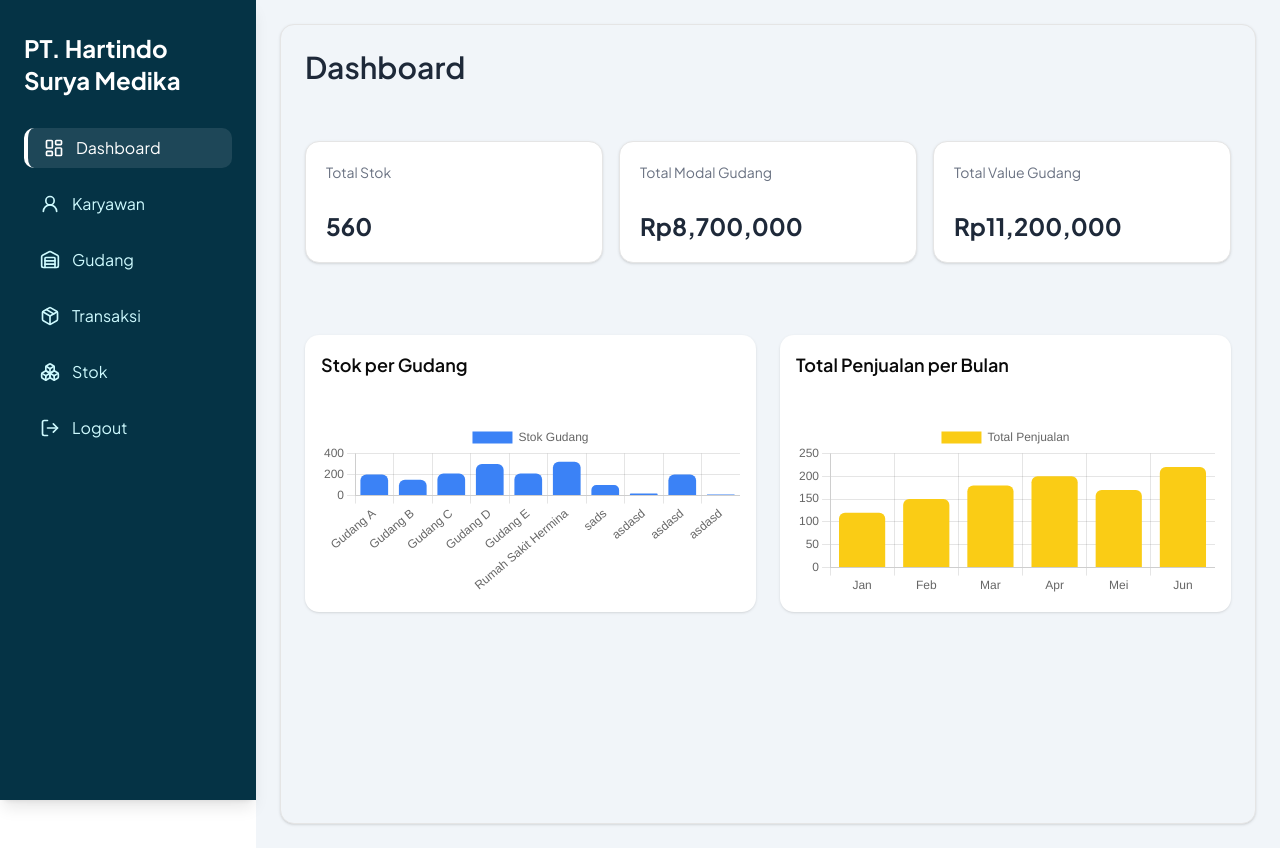
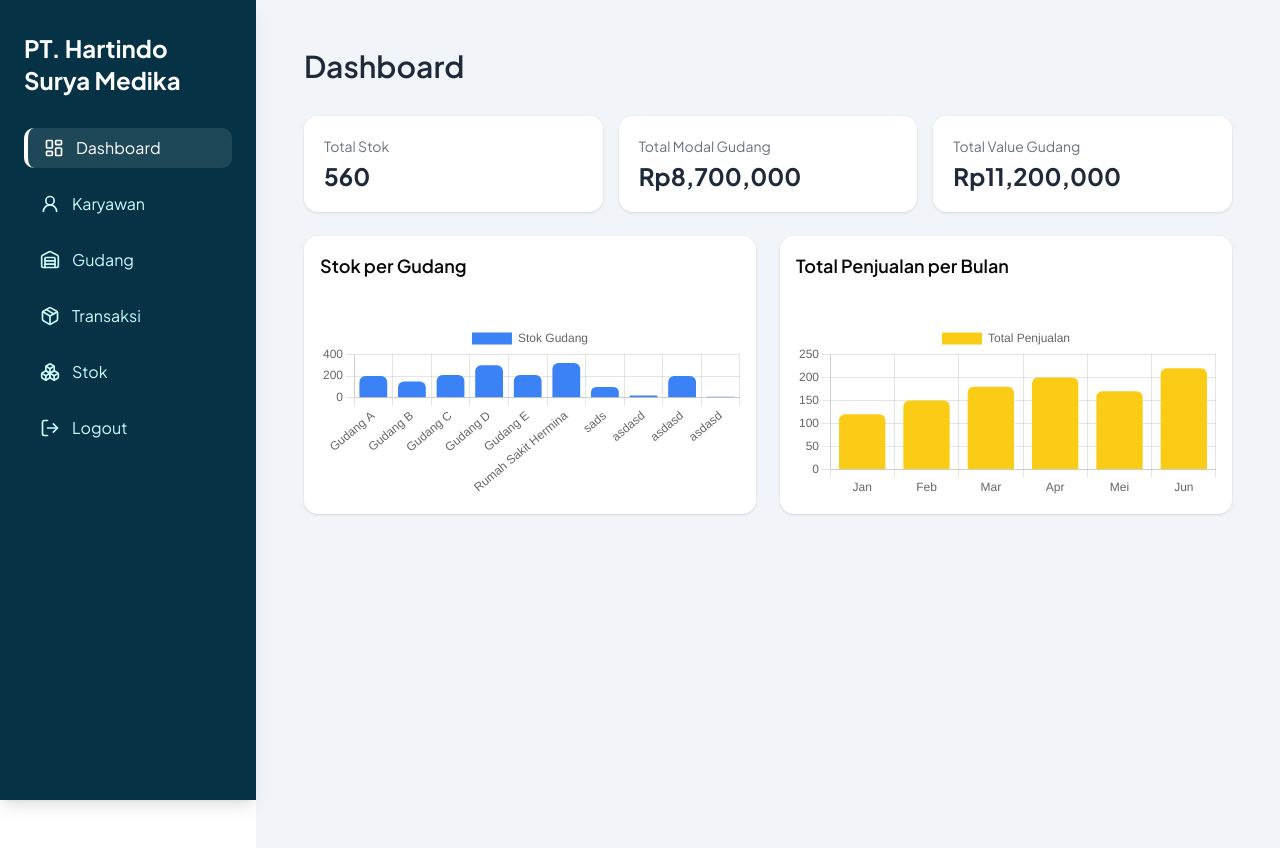
Before and after one commit to novalnabihan/SCM-SuryaMedika, a Next.js app: page /dashboard in a window 1280 px wide. Built offline with nearby package versions, Linux system fonts and the light colour scheme.

Commit message:
style: fix dashboard UI

```diff
--- a/app/dashboard/page.js
+++ b/app/dashboard/page.js
@@ -1,6 +1,5 @@
 'use client';
 
-import { Card } from "@/app/components/ui/card";
 import { Bar } from 'react-chartjs-2';
 import {
   Chart as ChartJS,
@@ -12,7 +11,6 @@ import {
   Legend,
 } from 'chart.js';
 import ChartSection from "@/app/components/chartsection";
-
 
 // Registrasi Chart.js
 ChartJS.register(
@@ -30,7 +28,7 @@ export default function DashboardPage() {
     datasets: [
       {
         label: 'Stok Gudang',
-        data: [200, 150, 210, 300, 210, 321,100, 20, 200, 10],
+        data: [200, 150, 210, 300, 210, 321, 100, 20, 200, 10],
         backgroundColor: '#3B82F6', // biru
         borderRadius: 6,
       },
@@ -58,30 +56,29 @@ export default function DashboardPage() {
   };
 
   return (
-    <Card className="p-6 bg-slate-100 min-h-screen">
+    <div className="p-6 bg-slate-100 min-h-screen">
       <div className="mb-8">
         <h1 className="text-3xl font-semibold text-gray-800">Dashboard</h1>
       </div>
 
       {/* Info Cards */}
       <div className="grid grid-cols-1 md:grid-cols-3 gap-4 mb-6">
-        <Card className="p-5 bg-white rounded-xl shadow-sm">
+        <div className="p-5 bg-white rounded-xl shadow-sm">
           <p className="text-gray-500 text-sm">Total Stok</p>
           <p className="text-2xl font-bold text-gray-800 mt-1">560</p>
-        </Card>
-        <Card className="p-5 bg-white rounded-xl shadow-sm">
+        </div>
+        <div className="p-5 bg-white rounded-xl shadow-sm">
           <p className="text-gray-500 text-sm">Total Modal Gudang</p>
           <p className="text-2xl font-bold text-gray-800 mt-1">Rp8,700,000</p>
-        </Card>
-        <Card className="p-5 bg-white rounded-xl shadow-sm">
+        </div>
+        <div className="p-5 bg-white rounded-xl shadow-sm">
           <p className="text-gray-500 text-sm">Total Value Gudang</p>
           <p className="text-2xl font-bold text-gray-800 mt-1">Rp11,200,000</p>
-        </Card>
+        </div>
       </div>
 
       {/* Chart */}
-
-        <ChartSection/>
-    </Card>
+      <ChartSection />
+    </div>
   );
 }
--- a/package.json
+++ b/package.json
@@ -16,6 +16,7 @@
     "@radix-ui/react-dialog": "^1.1.11",
     "@radix-ui/react-label": "^2.1.4",
     "@radix-ui/react-scroll-area": "^1.2.6",
+    "@radix-ui/react-select": "^2.2.2",
     "@radix-ui/react-slot": "^1.2.0",
     "chart.js": "^4.4.9",
     "class-variance-authority": "^0.7.1",
```
Also changed, not shown: 1 other file (tests, documents, lock files or other folders).
